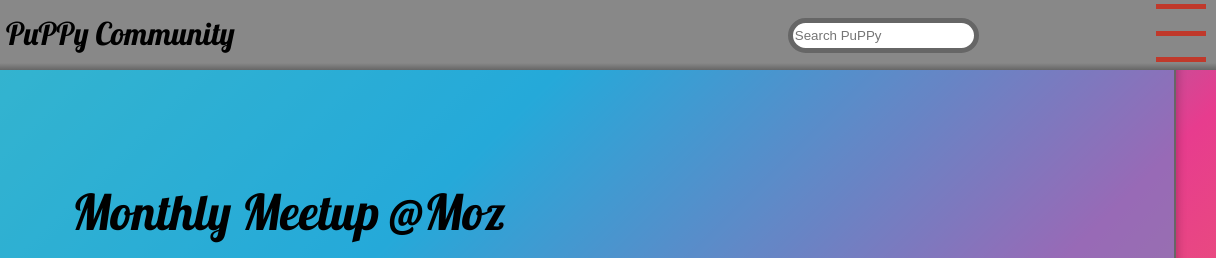
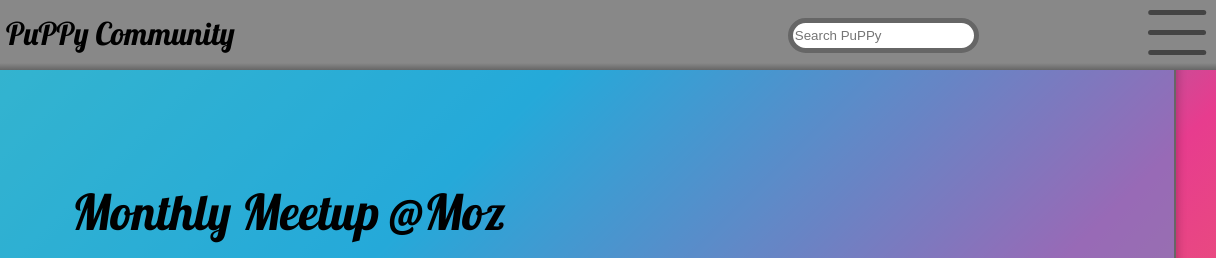
Before and after one commit to JSilvas/quick-puppy, a plain HTML site: page index.html in a window 1280 px wide. Shown: the top 258 px of the page, 64-1280 px from the left. Drawn offline with nearby package versions, Linux system fonts and the light colour scheme.

Commit message:
Updated Ham menu icon formating

```diff
--- a/styles/ham.css
+++ b/styles/ham.css
@@ -5,8 +5,8 @@
   background: 0;
   float: right;
   margin: 10px 10px 0 0;
-  height: 50px;
-  width: 50px;
+  height: 2.2rem;
+  width: 2.6rem;
   z-index: 3;
   outline: 0;
   padding: 0;
@@ -15,10 +15,11 @@
 .bar, .bar::before, .bar::after {
   transition: 0.2s;
   background: linear 0.1s 0.2s;
+  border-radius: 5px;
   top: linear 0.2s 0.2s;
   transform: linear;
   position: absolute;
-  background: #c0392b;
+  background: #444;
   margin: auto;
   width: 100%;
   height: 5px;
@@ -30,10 +31,10 @@
   margin-top: -0.2rem;
 }
 .bar::before {
-  top: -1.2rem;
+  top: -0.9rem;
 }
 .bar::after {
-  top: 1.2rem;
+  top: 0.9rem;
 }
 .bar::before, .bar::after {
   transform: rotate(180deg);
```
